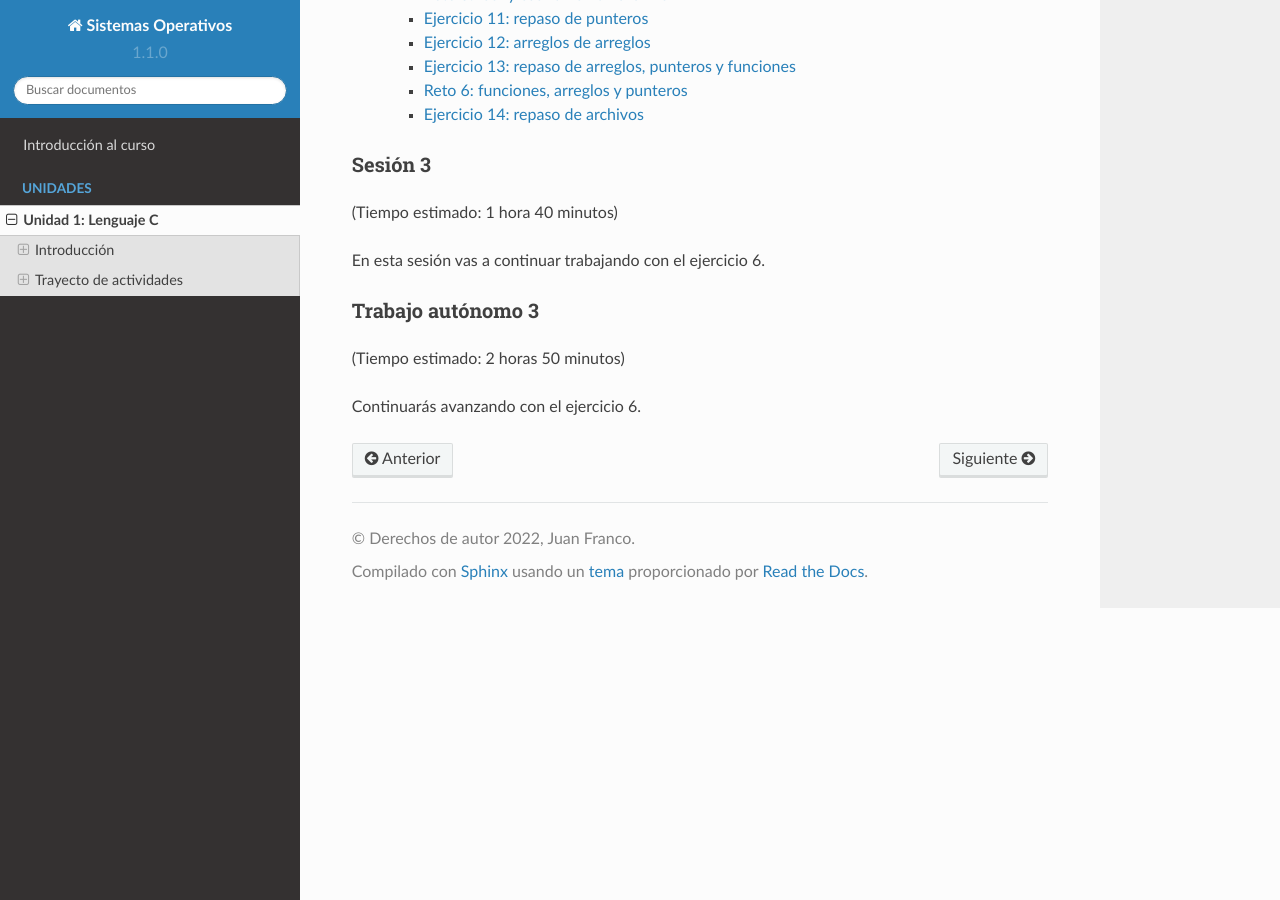
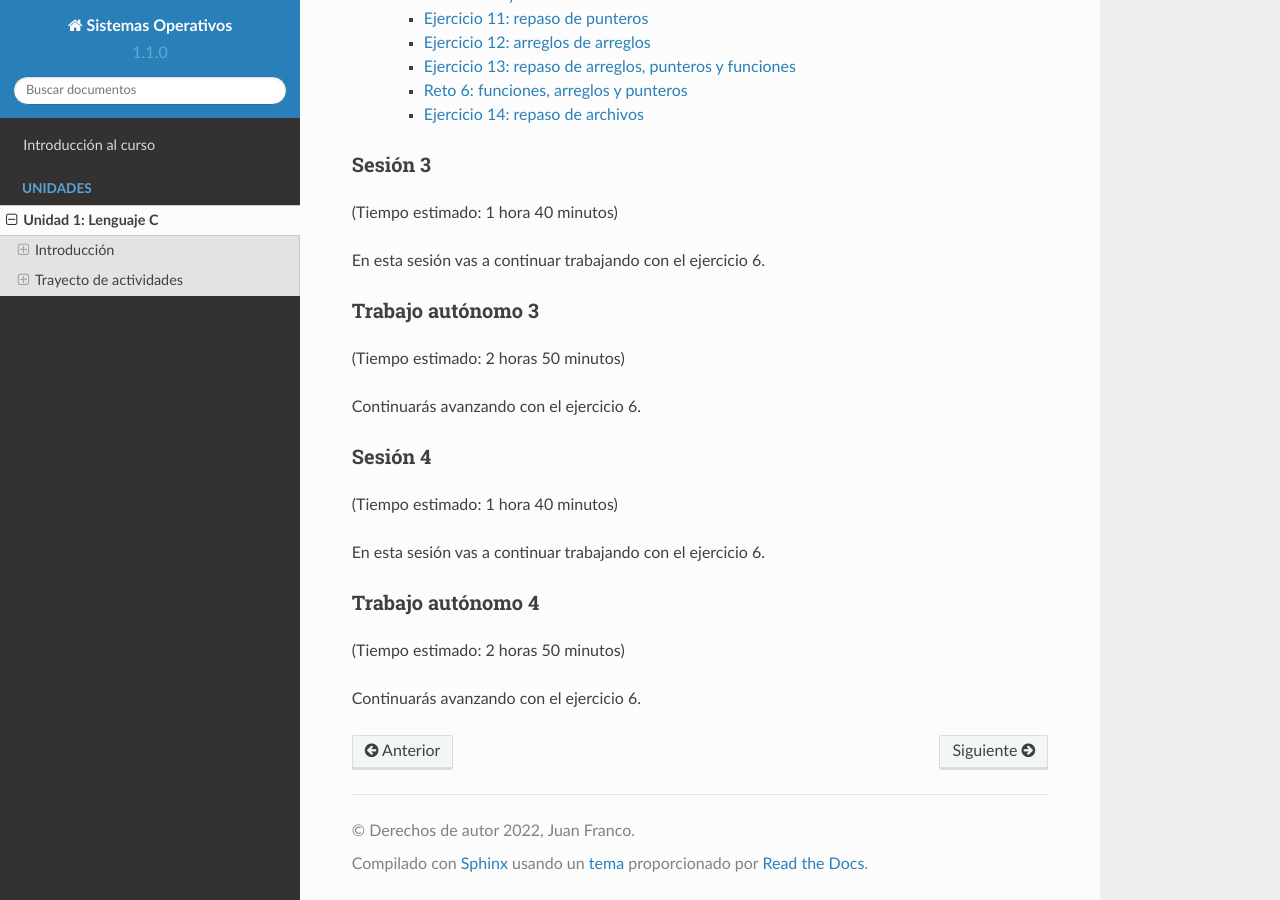
Before and after one commit to juanferfranco/sistemasoperativos, a Sphinx documentation site: the page built from docs/_unidad1/unidad1.rst, in a window 1280 px wide and 900 px high, scrolled down 3496 px. Built offline with Sphinx 7.4.7 and the Read the Docs theme 2.0.0, drawn with Linux system fonts in a browser that asks for light colours.

Commit message:
add unidad1-sesion4

```diff
--- a/docs/_unidad1/unidad1.rst
+++ b/docs/_unidad1/unidad1.rst
@@ -146,6 +146,18 @@ Trabajo autónomo 3
 
 Continuarás avanzando con el ejercicio 6.
 
+Sesión 4
+*************
+(Tiempo estimado: 1 hora 40 minutos)
+
+En esta sesión vas a continuar trabajando con el ejercicio 6.
+
+
+Trabajo autónomo 4
+*********************
+(Tiempo estimado: 2 horas 50 minutos)
+
+Continuarás avanzando con el ejercicio 6.
 
 ..
   Ejercicio 4: línea de comandos
```
